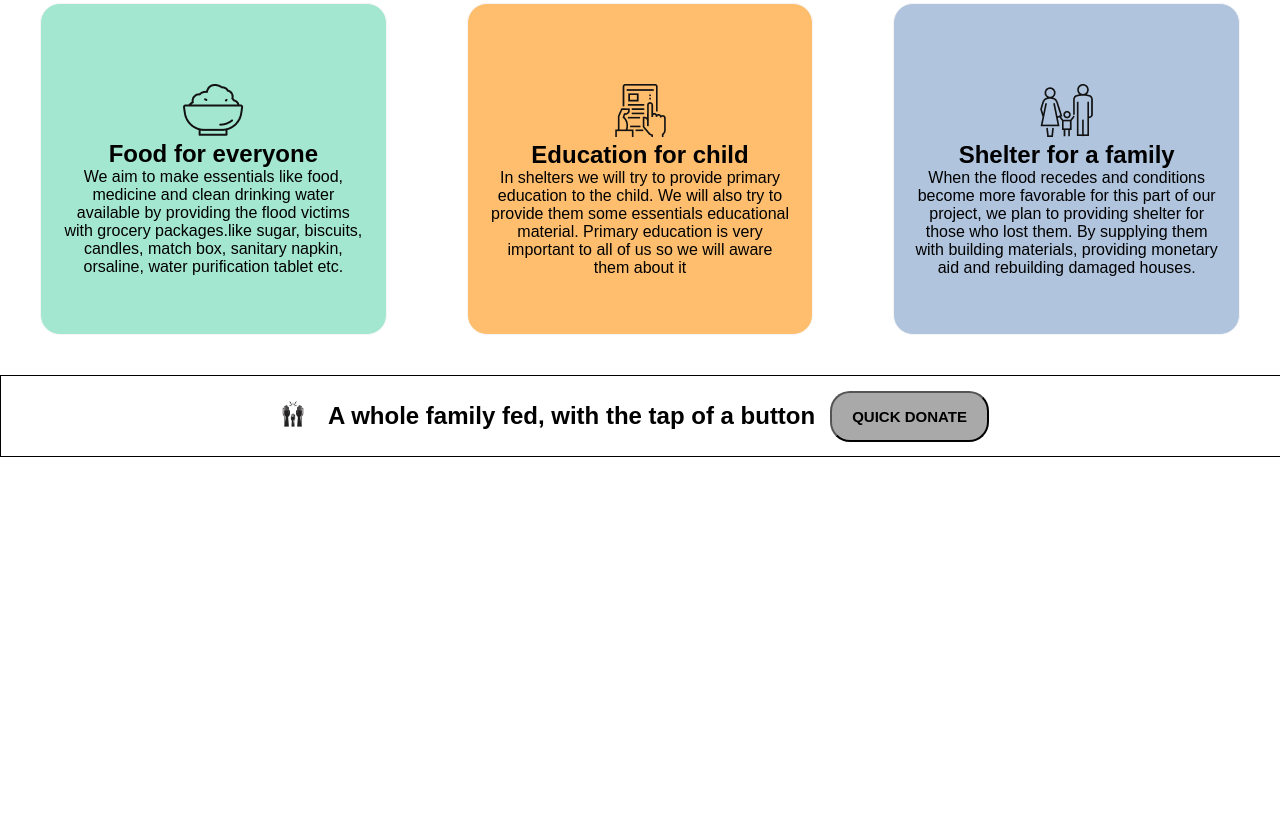
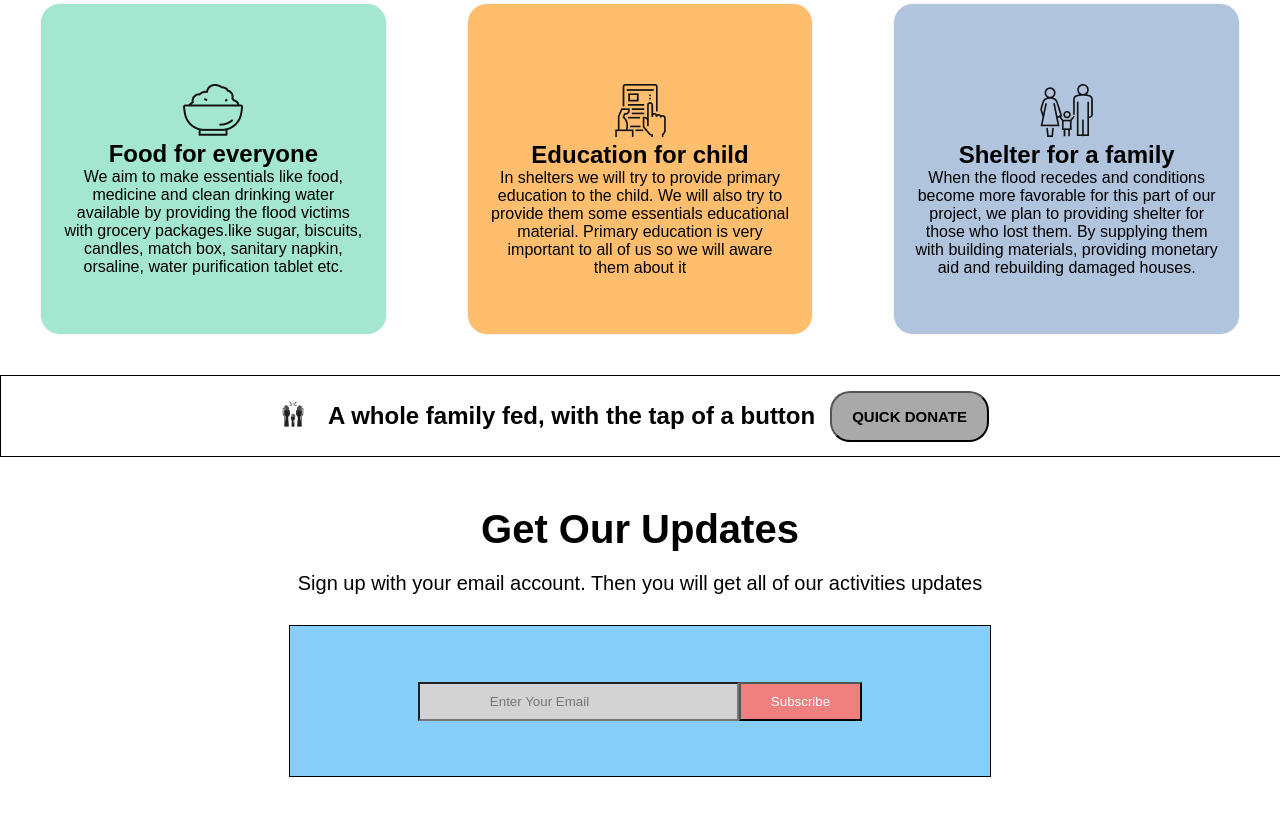
Before and after one commit to miavai649/assignment-1, a plain HTML site: page index.html in a window 1280 px wide. Shown: the part 1590-2405 px from the top of the page. Before the commit the page ends 2047 px from the top, so only its background shows below. Drawn offline with Linux system fonts and the light colour scheme; a web font is replaced by a local one.

Commit message:
subscription section added

```diff
--- a/index.html
+++ b/index.html
@@ -89,5 +89,16 @@
         </div>
     </section>
 
+    <section class="subscription-sect">
+        <div>
+            <h1 class="subs-sect-heading">Get Our Updates</h1>
+            <p>Sign up with your email account. Then you will get all of our activities updates</p>
+            <div class="subs-sect-bottom">
+                <input type="email" placeholder="Enter Your Email">
+                <input id="subs-button" type="button" value="Subscribe">
+            </div>
+        </div>
+    </section>
+
 </body>
 </html>
--- a/style.css
+++ b/style.css
@@ -149,3 +149,37 @@
     border-radius: 20px;
     margin: 15px;
 }
+.subscription-sect{
+    display: flex;
+    text-align: center;
+    justify-content: center;
+    align-items: center;
+    margin: 50px;
+    font-size: 20px;
+}
+.subs-sect-heading{
+    font-size: 40px;
+    font-weight: 900;
+    margin-bottom: 20px;
+}
+.subs-sect-bottom{
+    height: 150px;
+    width: 700px;
+    border: 1px solid black;
+    display: flex;
+    justify-content: center;
+    align-items: center;
+    margin: 30px;
+    background-color: lightskyblue;
+}
+.subs-sect-bottom input{
+    padding: 10px 70px;
+    text-align: start;
+    background-color: lightgrey;
+}
+#subs-button{
+    padding-left: 30px;
+    padding-right: 30px;
+    background-color: lightcoral;
+    color: azure;
+}
```
